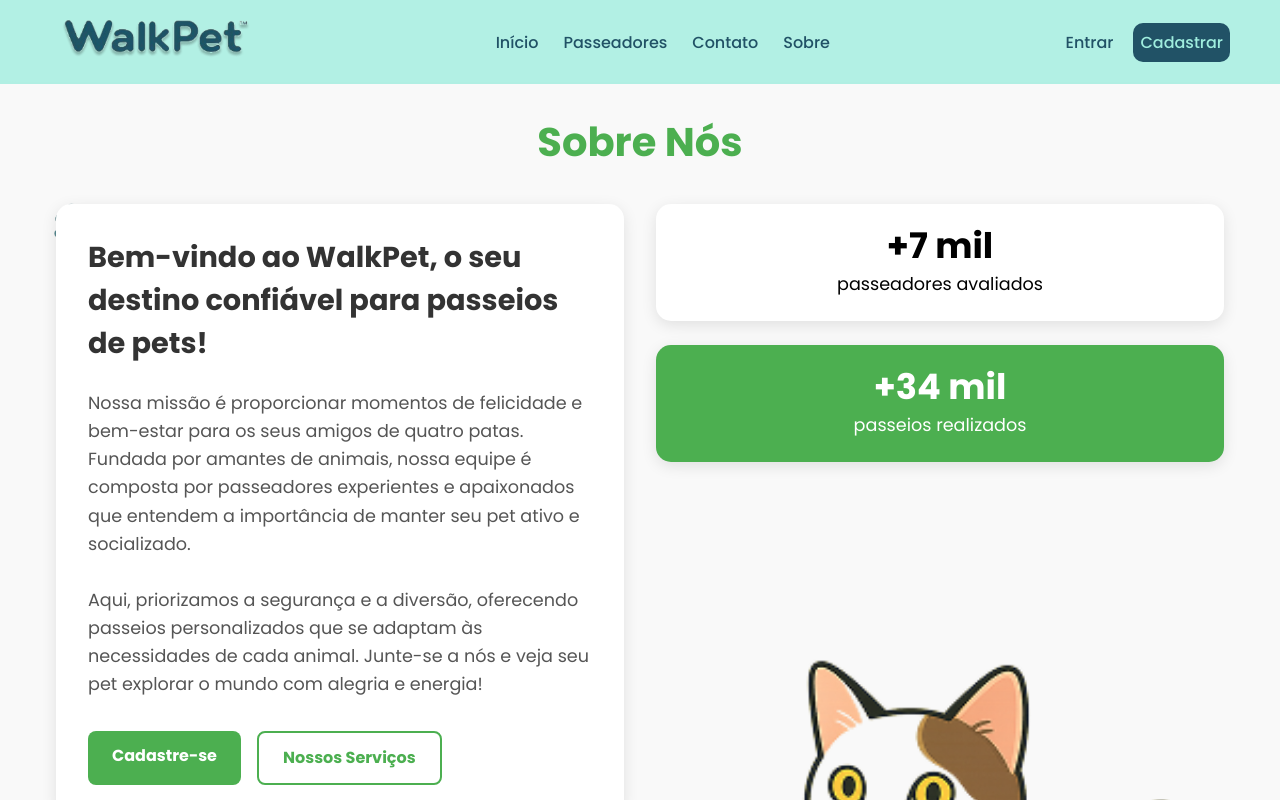
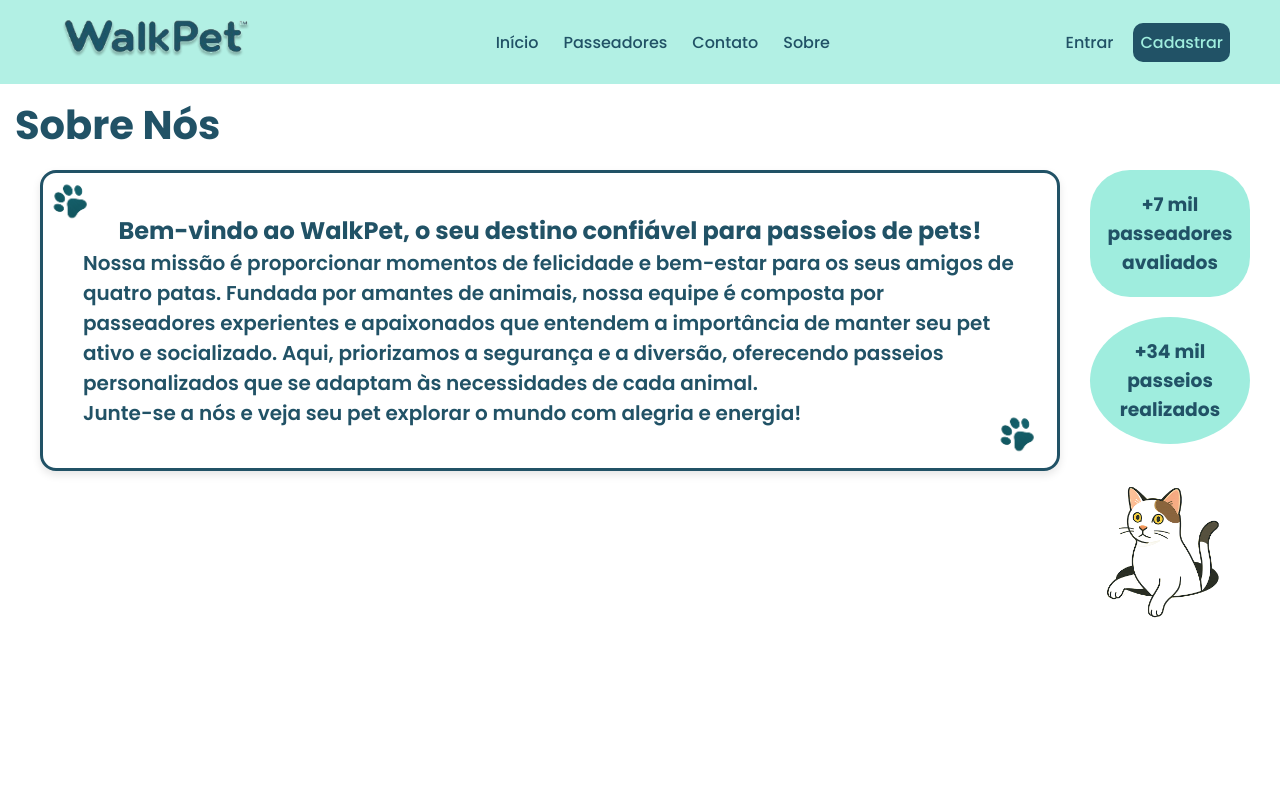
Before and after one commit to marcelloabritta/WalkPet, a React (Vite) app in the folder app-walkpet/: page /sobre in a window 1280 px wide. Shown: the top 800 px of the page. Built offline with nearby package versions, Linux system fonts and the light colour scheme.

Commit message:
Update Sobre Nós

```diff
--- a/app-walkpet/src/pages/SobreNos/index.jsx
+++ b/app-walkpet/src/pages/SobreNos/index.jsx
@@ -1,49 +1,38 @@
 import React from 'react';
-import pata from '../../assets/pataWalk.png';
-import gato from "../../assets/gatoBuraco.png";
+import pata from '../../assets/pataWalk.png'
+import pet from '../../assets/pet.png'
+import gato from "../../assets/gatoBuraco.png"
 import './style.css';
 import { Link } from 'react-router-dom';
 
 const Sobre = () => {
   return (
-    <div className="sobre-page">
+    <div>
       <div className="sobre">
-        <h1 className="sobre-title">Sobre Nós</h1>
+        <h1>Sobre Nós</h1>
         <div className="sobre-container">
-          <div className="sobre-left">
-            <img src={pata} alt="Pata decorativa" className='sobre-img-left' />
-            <div className="sobre-content">
-              <h2 className="sobre-subtitle">
+          <div className="left">
+            <img src={pata} alt="" className='img-left' />
+            <div className="left-top">
+              <h2>
                 Bem-vindo ao WalkPet, o seu destino confiável para passeios de pets!
               </h2>
-              <p className="sobre-text">
-                Nossa missão é proporcionar momentos de felicidade e bem-estar para os seus amigos de quatro patas. Fundada por amantes de animais, nossa equipe é composta por passeadores experientes e apaixonados que entendem a importância de manter seu pet ativo e socializado.
-                <br /><br />
-                Aqui, priorizamos a segurança e a diversão, oferecendo passeios personalizados que se adaptam às necessidades de cada animal. Junte-se a nós e veja seu pet explorar o mundo com alegria e energia!
+              <p>
+                Nossa missão é proporcionar momentos de felicidade e bem-estar para os seus amigos de quatro patas. Fundada por amantes de animais, nossa equipe é composta por passeadores experientes e apaixonados que entendem a importância de manter seu pet ativo e socializado. Aqui, priorizamos a segurança e a diversão, oferecendo passeios personalizados que se adaptam às necessidades de cada animal.
+                <br />Junte-se a nós e veja seu pet explorar o mundo com alegria e energia!
               </p>
-              <div className="sobre-buttons">
-                <Link to="/cadastro" className="sobre-button">Cadastre-se</Link>
-                <Link to="/servicos" className="sobre-button sobre-button-secondary">Nossos Serviços</Link>
-              </div>
+              <img src={pata} alt="" className='img-right' />
             </div>
           </div>
-
-          <div className="sobre-right">
-            <div className="sobre-card">
-              <h3 className="sobre-number">+7 mil</h3>
-              <p className="sobre-label">passeadores avaliados</p>
+          <div className="right">
+            <div className="right-top">
+              <h3>+7 mil <br /> passeadores <br />avaliados</h3>
             </div>
-
-            <div className="sobre-card sobre-card-highlight">
-              <h3 className="sobre-number">+34 mil</h3>
-              <p className="sobre-label">passeios realizados</p>
+            <div className="right-mid">
+              <h3>+34 mil <br /> passeios <br />realizados</h3>
             </div>
-
-            <div className="sobre-image-container">
-              <img src={gato} alt="Gato fofo" className="sobre-featured-image" />
-              <div className="sobre-image-overlay">
-                <p>Seu pet merece o melhor cuidado!</p>
-              </div>
+            <div className="right-bottom">
+              <img src={gato} alt="walkpet logo" />
             </div>
           </div>
         </div>
--- a/app-walkpet/src/pages/SobreNos/style.css
+++ b/app-walkpet/src/pages/SobreNos/style.css
@@ -1,155 +1,100 @@
 
-.sobre-page {
-    background-color: #f9f9f9;
-    min-height: 100vh;
-    padding: 2rem 0;
-  }
-
-  .sobre-title {
-    text-align: center;
-    color: #4CAF50;
-    margin-bottom: 2rem;
-    font-size: 2.5rem;
+.sobre h1{
+    color: var(--primary-blue);
+      font-size: 40px;
+    font-weight: bold;
+    margin: 15px;
 }
 
 .sobre-container {
       display: flex;
-    max-width: 1200px;
-    margin: 0 auto;
-    gap: 2rem;
-    padding: 0 1rem;
+    align-items: flex-start;
 }
 
-  .sobre-left {
-    flex: 1;
+.sobre-container .left {
+    margin-left: 40px;
+}
+
+.sobre-container .left-top {
+    display: flex;
+    align-items: center;
+    flex-direction: column;
+    border: 3px solid var(--primary-blue);
+    padding: 40px;
+    border-radius: 16px;
+    box-shadow: 0 4px 8px rgba(0, 0, 0, 0.1);
+    color: var(--primary-blue);
        position: relative;
 }
 
-  .sobre-img-left {
-    position: absolute;
-    top: -20px;
-    left: -20px;
-    width: 80px;
-    opacity: 0.7;
-    z-index: 0;
+.sobre-container .left-top p {
+    font-weight: 600;
+    font-size: 20px;
 }
 
-  .sobre-content {
-    background: white;
-    padding: 2rem;
-    border-radius: 15px;
-    box-shadow: 0 4px 15px rgba(0,0,0,0.1);
-    position: relative;
-    z-index: 1;
+.sobre-container .left-bottom {
+    display: flex;
+    flex-direction: row;
+    margin-top: 50px;
+    align-items: center;
 }
 
-  .sobre-subtitle {
-    color: #333;
-    font-size: 1.8rem;
-    margin-bottom: 1.5rem;
+.sobre-container .left-bottom a {
+    display: inline-flex;
+    align-items: center;
+    justify-content: center;
+    text-decoration: none;
+    color: #82BCCD;
+    font-weight: bolder;
+    margin-right: 50px;
+    font-size: 20px;
 }
 
-  .sobre-text {
-    color: #555;
-    line-height: 1.6;
-    font-size: 1.1rem;
-    margin-bottom: 2rem;
+.sobre-container .left-bottom img {
+    width: 50px;
+    transform: rotate(-45deg);
 }
 
-  .sobre-right {
-    flex: 1;
+.sobre-container .right {
    display: flex;
     flex-direction: column;
-    gap: 1.5rem;
+    justify-content: center;
+    align-self: center;
+    margin: 0 30px;
 }
 
-  .sobre-card {
-    background: white;
-    padding: 1.5rem;
-    border-radius: 15px;
-    box-shadow: 0 4px 15px rgba(0,0,0,0.1);
+.sobre-container .right-top, .right-mid{
      text-align: center;
+    background: var(--light-blue);
+    color: var(--primary-blue);
+    font-weight: bolder;
+    width: 160px;
+    border-radius: 40px;
+    padding: 20px 0;
+      display: flex;
+    align-items: center;
+    justify-content: center;
 }
 
-  .sobre-card-highlight {
-    background: #4CAF50;
-    color: white;
+.sobre-container .right-mid {
+    width: 160px;
+       text-align: center;
+    border-radius: 100%;
+    padding: 20px 0;
+    margin-top: 20px;
 }
 
-  .sobre-number {
-    font-size: 2.2rem;
-    margin: 0;
-    line-height: 1;
+.sobre-container .right-bottom img {
+    width: 140px;
 }
 
-  .sobre-label {
-    font-size: 1.1rem;
-    margin: 0.5rem 0 0;
+.left img {
+    position: absolute;
+    z-index: 7;
+    width: 60px;
 }
 
-  .sobre-image-container {
-    position: relative;
-    border-radius: 15px;
-    overflow: hidden;
-    flex-grow: 1;
+.left .img-right {
+    right: 10px;
+    top: 230px;
 }
-
-  .sobre-featured-image {
-    width: 100%;
-    height: 100%;
-    object-fit: cover;
-  }
-
-  .sobre-image-overlay {
-    position: absolute;
-    bottom: 0;
-    left: 0;
-    right: 0;
-    background: rgba(0,0,0,0.6);
-    color: white;
-    padding: 1rem;
-    text-align: center;
-  }
-
-  .sobre-buttons {
-    display: flex;
-    gap: 1rem;
-    margin-top: 2rem;
-  }
-
-  .sobre-button {
-    padding: 0.8rem 1.5rem;
-    background: #4CAF50;
-    color: white;
-    border: none;
-    border-radius: 8px;
-    text-decoration: none;
-    font-weight: bold;
-    transition: all 0.3s ease;
-    text-align: center;
-  }
-
-  .sobre-button-secondary {
-    background: white;
-    color: #4CAF50;
-    border: 2px solid #4CAF50;
-  }
-
-  .sobre-button:hover {
-    transform: translateY(-3px);
-    box-shadow: 0 5px 15px rgba(0,0,0,0.1);
-  }
-
-  @media (max-width: 768px) {
-    .sobre-container {
-      flex-direction: column;
-    }
-
-    .sobre-img-left {
-      display: none;
-    }
-
-    .sobre-buttons {
-      flex-direction: column;
-    }
-  }
```
Lines whose indentation alone changed are shown as unchanged.
